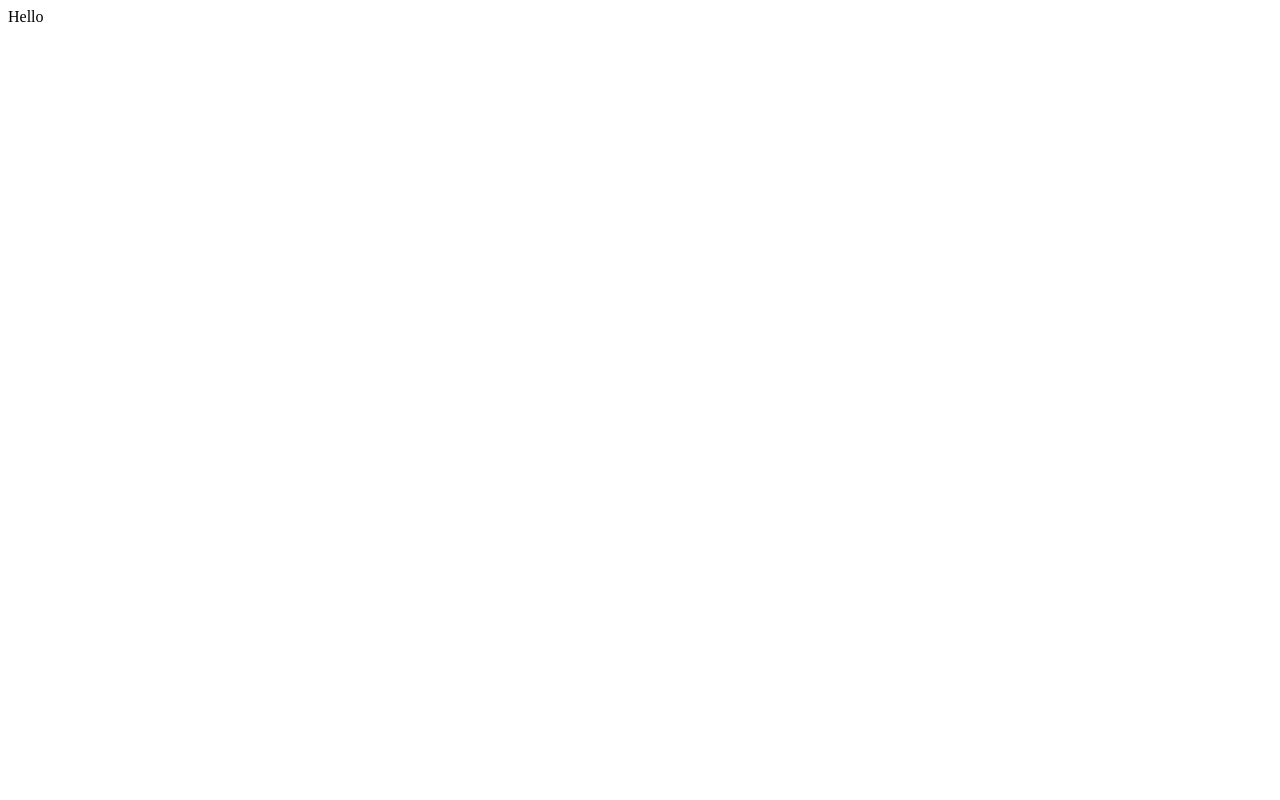
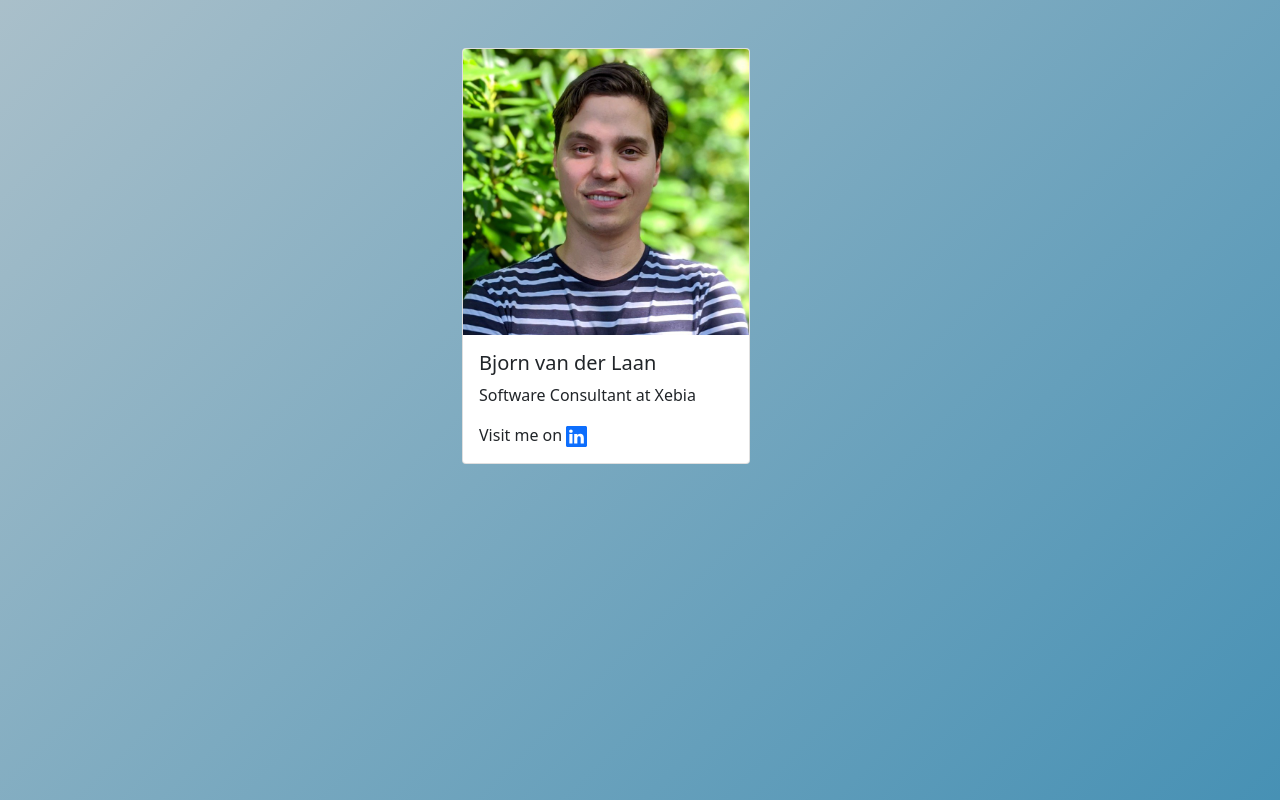
Before and after one commit to BjornvdLaan/BjornvdLaan.github.io, a plain HTML site: page index.html in a window 1280 px wide. Drawn offline with nearby package versions, Linux system fonts and the light colour scheme.

Commit message:
Updated page

```diff
--- a/index.html
+++ b/index.html
@@ -1 +1,68 @@
-Hello
+<!doctype html>
+<html lang="en">
+
+<head>
+    <!-- Required meta tags -->
+    <meta charset="utf-8">
+    <meta name="viewport" content="width=device-width, initial-scale=1">
+
+    <!-- Bootstrap CSS -->
+    <link href="https://cdn.jsdelivr.net/npm/bootstrap@5.1.3/dist/css/bootstrap.min.css" rel="stylesheet"
+        integrity="sha384-1BmE4kWBq78iYhFldvKuhfTAU6auU8tT94WrHftjDbrCEXSU1oBoqyl2QvZ6jIW3" crossorigin="anonymous">
+
+    <title>Bjorn van der Laan</title>
+    <style>
+        html,
+        body {
+            width: 100%;
+            height: 100%;
+        }
+
+        body {
+            background: linear-gradient(-45deg, #0e76a8, #D3D3D3, #FFFFFF);
+            background-size: 400% 400%;
+            animation: gradient 10s ease infinite;
+        }
+
+        @keyframes gradient {
+            0% {
+                background-position: 0% 50%;
+            }
+
+            50% {
+                background-position: 100% 50%;
+            }
+
+            100% {
+                background-position: 0% 50%;
+            }
+        }
+    </style>
+</head>
+
+<body>
+    <div class="container pt-5">
+        <div class="row">
+            <div class="col col-sm-12 col-md-4 offset-md-4">
+                <div class="card" style="width: 18rem;">
+                    <img src="profile-pic.jpeg" class="card-img-top" alt="Bjorn van der Laan">
+                    <div class="card-body">
+                        <h5 class="card-title">Bjorn van der Laan</h5>
+                        <p class="card-text">Software Consultant at Xebia</p>
+                        <p class="card-text">Visit me on
+                            <a href="https://www.linkedin.com/in/bjorn-van-der-laan/">
+                                <svg xmlns="http://www.w3.org/2000/svg" width="21" height="21" fill="currentColor"
+                                    class="bi bi-linkedin" viewBox="0 0 16 16">
+                                    <path
+                                        d="M0 1.146C0 .513.526 0 1.175 0h13.65C15.474 0 16 .513 16 1.146v13.708c0 .633-.526 1.146-1.175 1.146H1.175C.526 16 0 15.487 0 14.854V1.146zm4.943 12.248V6.169H2.542v7.225h2.401zm-1.2-8.212c.837 0 1.358-.554 1.358-1.248-.015-.709-.52-1.248-1.342-1.248-.822 0-1.359.54-1.359 1.248 0 .694.521 1.248 1.327 1.248h.016zm4.908 8.212V9.359c0-.216.016-.432.08-.586.173-.431.568-.878 1.232-.878.869 0 1.216.662 1.216 1.634v3.865h2.401V9.25c0-2.22-1.184-3.252-2.764-3.252-1.274 0-1.845.7-2.165 1.193v.025h-.016a5.54 5.54 0 0 1 .016-.025V6.169h-2.4c.03.678 0 7.225 0 7.225h2.4z" />
+                                </svg>
+                            </a>
+                        </p>
+                    </div>
+                </div>
+            </div>
+        </div>
+    </div>
+</body>
+
+</html>
```
Also changed, not shown: profile-pic.jpeg (added).
